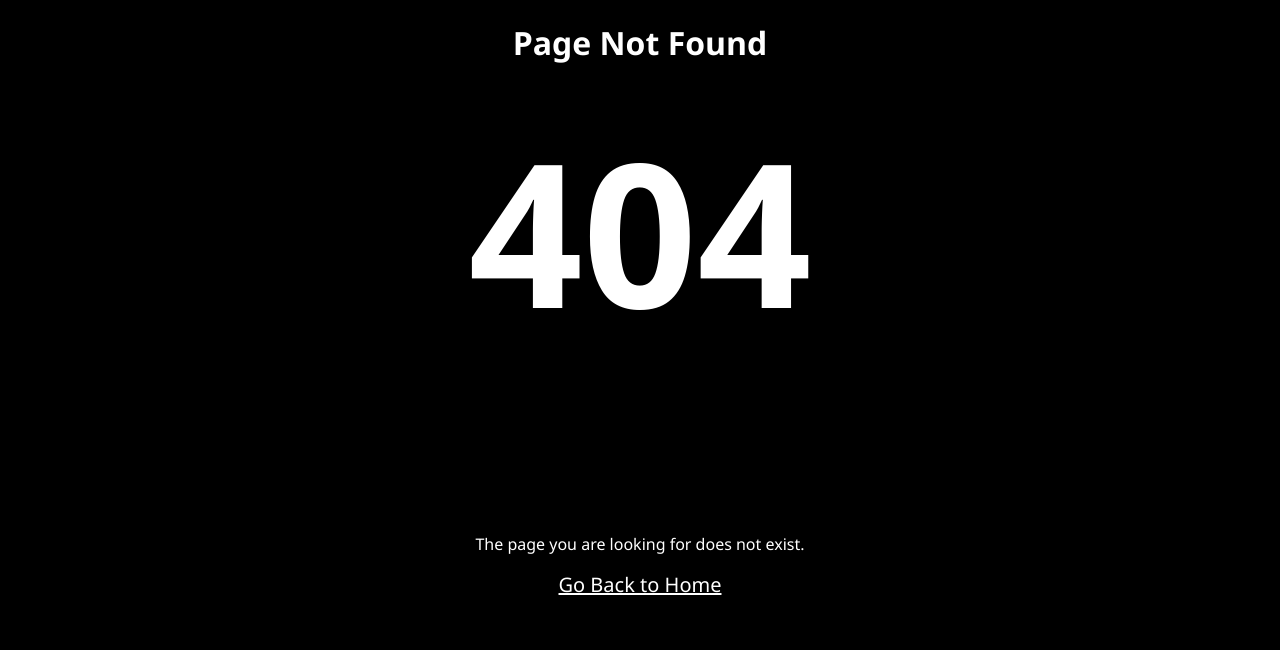
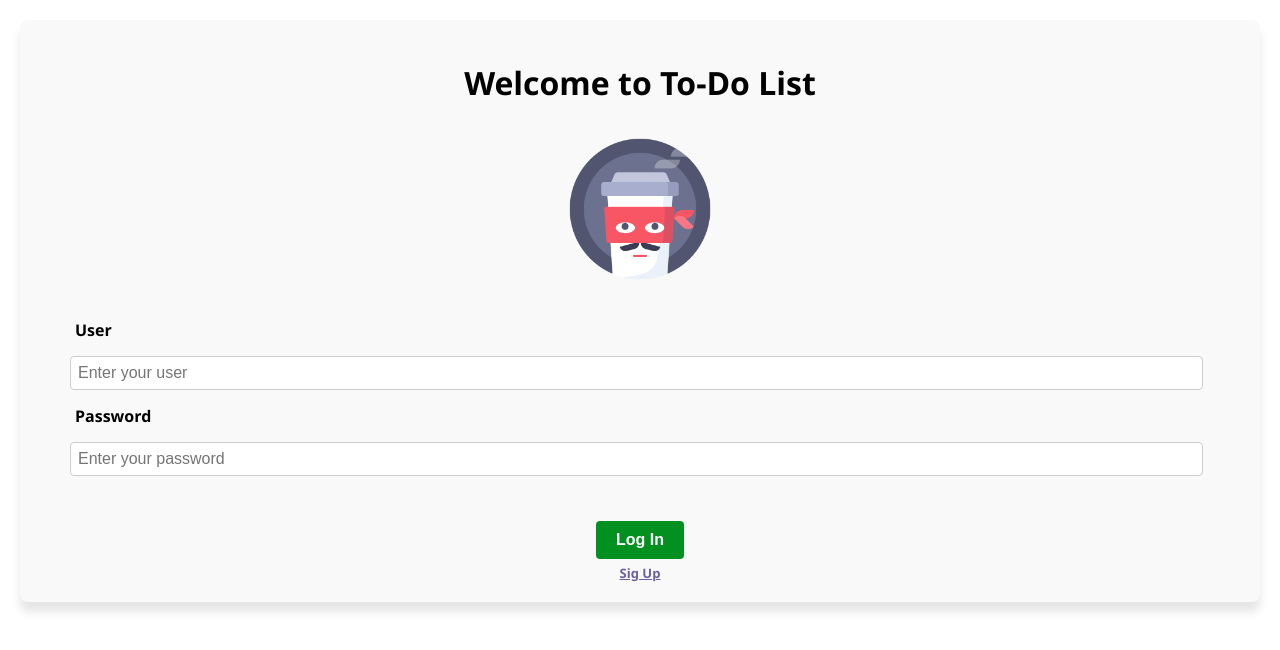
Before and after one commit to AllisonPaula/Todo-Funcional, an Angular app: page /login in a window 1280 px wide. Before the commit this address had no page. Shown: the top 650 px of the page. Built offline with nearby package versions, Linux system fonts and the light colour scheme.

Commit message:
Pagina de Login

```diff
--- a/src/app/app-routing.module.ts
+++ b/src/app/app-routing.module.ts
@@ -3,11 +3,13 @@ import { RouterModule, Routes } from '@angular/router';
 import { EditFormComponent } from './components/edit-form/edit-form.component';
 import { PageNotFoundComponent } from './components/page-not-found/page-not-found.component';
 import { HomeComponent } from './components/home/home.component';
+import { LoginComponent } from './components/login/login.component';
 
 const routes: Routes = [
-  { path: '', redirectTo: '/home', pathMatch: 'full' },
+  { path: '', redirectTo: '/login', pathMatch: 'full' },
+  { path: 'home', component: HomeComponent },
   { path: 'edit/:id', component: EditFormComponent },
-  { path: 'home', component: HomeComponent },
+  { path: 'login', component: LoginComponent },
   { path: '**', component: PageNotFoundComponent },
 ];
 
--- a/src/app/app.module.ts
+++ b/src/app/app.module.ts
@@ -10,6 +10,7 @@ import { EditFormComponent } from './components/edit-form/edit-form.component';
 import { PageNotFoundComponent } from './components/page-not-found/page-not-found.component';
 import { AppRoutingModule } from './app-routing.module';
 import { HomeComponent } from './components/home/home.component';
+import { LoginComponent } from './components/login/login.component';
 
 
 @NgModule({
@@ -21,7 +22,7 @@ import { HomeComponent } from './components/home/home.component';
     SearchPipe,
     EditFormComponent,
     PageNotFoundComponent,
-    HomeComponent
+    HomeComponent, LoginComponent
   ],
   imports: [
     BrowserModule,
--- a/src/app/components/edit-form/edit-form.component.ts
+++ b/src/app/components/edit-form/edit-form.component.ts
@@ -46,25 +46,22 @@ export class EditFormComponent implements OnInit {
           });
         }
         this.editingTask = null; // Asigna null si no se encuentra la tarea
+        //this.router.navigate(['**']); //Redirige a la pagina de error
       });
     }
   }
 
   //Editando
   onUpdate(): void {
-    console.log("No entra")
     if (this.editFormGroup.valid && this.editingTask) {
-      console.log("Entra")
       const updatedTask: Task = {
         ...this.editingTask,
         ...this.editFormGroup.value,
       };
-      console.log("Valida")
       this.todoService.updateTask(updatedTask).subscribe(() => {
         this.router.navigate(['/']); // Redirige al home al actualizar la tarea
       });
-      console.log("Resolvio")
-    }this.router.navigate(['/']); console.log("Sale")
+    }
   }
 
   //Cancelar edicion
--- /dev/null
+++ b/src/app/components/login/login.component.css
@@ -0,0 +1,96 @@
+.task {
+    margin: 20px;
+    padding: 20px;
+    background-color: #f9f9f9;
+    border-radius: 8px;
+    box-shadow: 0 10px 10px rgba(0, 0, 0, 0.1);
+}
+
+label {
+    color: rgb(0, 0, 0);
+    font-weight: bold;
+    padding: 5px;
+
+}
+
+button {
+    border-radius: 2;
+    background-color: #029121;
+    color: rgb(255, 255, 255);
+    border: none;
+    padding: 10px;
+    margin: 5px;
+    font-weight: bold;
+    font-size: 16px;
+}
+
+.task input,
+.task textarea {
+    width: 98%;
+    padding: 7px;
+    margin: 10px 0;
+    border: 1px solid #ccc;
+    border-radius: 4px;
+    font-size: 16px;
+}
+
+.ima {
+    width: 150px;
+    height: 150px;
+    border-radius: 100%;
+}
+
+a {
+    text-decoration: underline;
+    font-weight: bold;
+    font-size: 13px;
+    color: rgb(105, 96, 161);
+}
+
+.us {
+    display: flex;
+    flex-direction: column;
+    align-items: start;
+    text-align: start;
+    padding: 10px;
+    margin: 20px;
+
+}
+
+
+.in {
+    display: flex;
+    flex-direction: column;
+    align-items: center;
+}
+
+
+
+.task button {
+    background-color: #029121;
+    color: white;
+    padding: 10px 20px;
+    border: none;
+    border-radius: 4px;
+    cursor: pointer;
+    font-size: 16px;
+    font-weight: bold;
+    letter-spacing: 0.px;
+  }
+
+  .task button:hover{
+    background-color: #0baf2e;
+    transition: 0.2s;
+  }
+
+.in a:hover {
+    cursor: pointer;
+    transition: 0.1s;
+    color: rgb(1, 8, 15);
+}
+
+.wel {
+    display: flex;
+    flex-direction: column;
+    align-items: center;
+}
--- /dev/null
+++ b/src/app/components/login/login.component.html
@@ -0,0 +1,17 @@
+<div class="task">
+    <div class="wel">
+      <h1>{{title}}</h1>
+      <!--<p>{{description}}</p>-->
+      <img class="ima" src="assets\avatar.png" alt="avatar" />
+    </div>
+    <div class="us">
+      <label>User</label>
+      <input type="textarea" placeholder="Enter your user">
+      <label>Password</label>
+      <input type="password" placeholder="Enter your password">
+    </div>
+    <div class="in">
+      <button [routerLink]="['home']">Log In</button> <!--Redirige a Page Not Found-->
+      <a href="home">Sig Up</a>  <!--Redirige a la pagina Hom-e-->
+    </div>
+  </div>
--- /dev/null
+++ b/src/app/components/login/login.component.ts
@@ -0,0 +1,11 @@
+import { Component } from '@angular/core';
+
+@Component({
+  selector: 'app-login',
+  templateUrl: './login.component.html',
+  styleUrl: './login.component.css'
+})
+export class LoginComponent {
+title = 'Welcome to To-Do List'
+//description = 'Lets start working'
+}
--- a/src/app/components/page-not-found/page-not-found.component.css
+++ b/src/app/components/page-not-found/page-not-found.component.css
@@ -1,26 +1,26 @@
 .page-not-found {
+    background-color: #fff;
     text-align: center;
-    color: #fff;
 }
 
 .imagen {
-    width: 100px;
-    height: 100px;
+    width: 300px;
+    height: 300px;
     align-items: center;
 }
 
-h1,
-h2 {
-    color: #fff;
+h1 {
+    font-size: 50px;
+    font-weight: bold;
+    margin-top: 35px;
 }
 
-h2 {
-    font-size: 200px;
-    font-weight: bold;
-    margin-top: 0%;
-}
-a{
-    text-decoration: underline;
-    color: white;
+a {
+    text-decoration: none;
+    color: #1a54c0;
     font-size: 20px;
 }
+
+p {
+    font-size: 35px;
+}
--- a/src/app/components/page-not-found/page-not-found.component.html
+++ b/src/app/components/page-not-found/page-not-found.component.html
@@ -1,7 +1,8 @@
 <div class="page-not-found">
     <h1>Page Not Found</h1>
-    <!--<img class="imagen"  src="assets\list.png" alt="404 Error" />-->
-    <h2>404</h2>
-    <p>The page you are looking for does not exist.</p>
+    <img class="imagen"  src="assets/error.png" alt="404 Error" />
+    <p>The page you are looking for doesn't exist.</p>
     <a routerLink="/">Go Back to Home</a>
   </div>
+
+  <!--Utilizar las funciones para redirigir de una pagina a otra por medio de boton-->
--- a/src/styles.css
+++ b/src/styles.css
@@ -1,7 +1,7 @@
 /* General Styling */
 body {
   font-family: 'Segoe UI', Tahoma, Verdana, sans-serif;
-  background-color: #000000;
+  background-color: #fff;
   margin: 0;
   padding: 0;
 }
```
Also changed, not shown: src/assets/avatar.png (added), src/assets/error.png (added).
